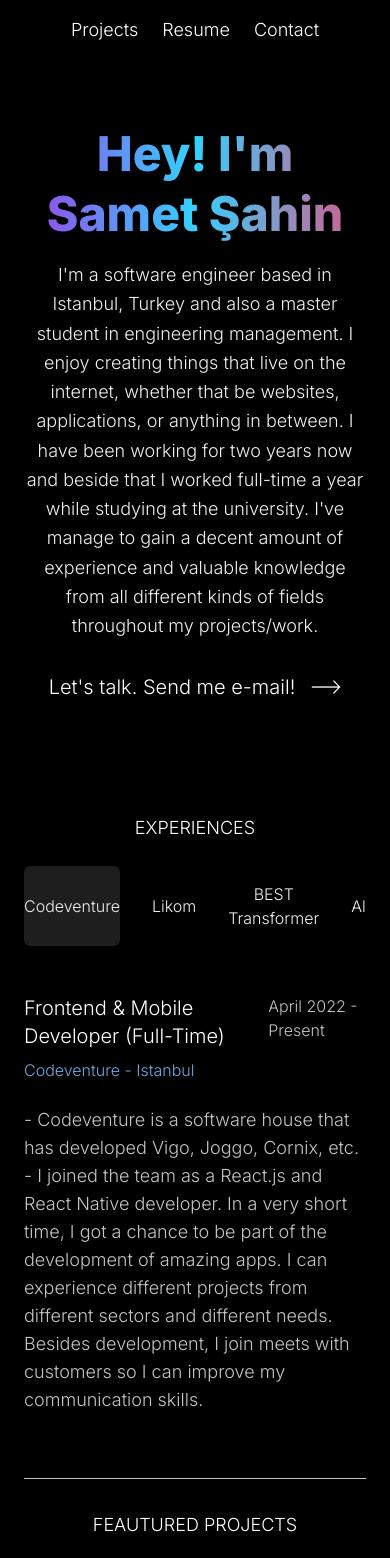
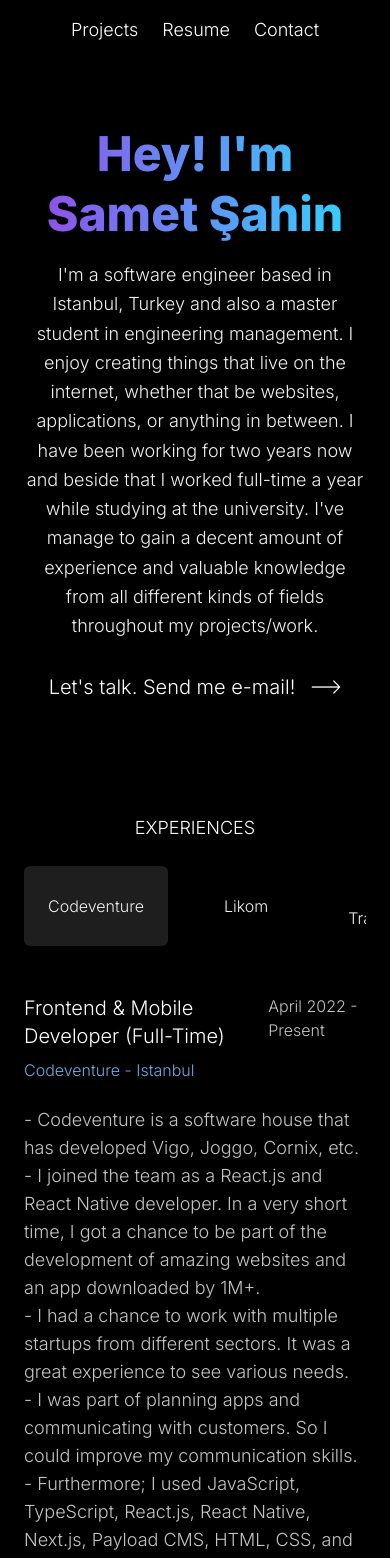
Before and after one commit to sametcl2/sametcl2.github.io, a Next.js app: page / in a window 390 px wide. Shown: the top 1558 px of the page. Built offline with nearby package versions, Linux system fonts and the light colour scheme.

Commit message:
exp infos updated

```diff
--- a/src/app/page.tsx
+++ b/src/app/page.tsx
@@ -14,7 +14,7 @@ export default function Home() {
   return (
     <main className="container mx-auto py-8 px-6 xl:px-0">
       <div id="about" className="py-8">
-        <p className="lg:w-full xl:w-2/3 h-auto md:h-44 lg:h-24 xl:24 text-5xl md:text-7xl leading-tight text-center md:text-start md:mt-12 font-extrabold bg-clip-text text-transparent bg-gradient-to-r from-purple via-lightblue to-pink">
+        <p className="lg:w-full xl:w-2/3 h-auto md:h-44 lg:h-24 xl:24 text-5xl md:text-7xl leading-tight text-center md:text-start md:mt-12 font-extrabold bg-clip-text text-transparent animate-text bg-gradient-to-r from-purple via-lightblue to-pink">
           {"Hey! I'm Samet Şahin"}
         </p>
         <p className="text-lightwhite text-center md:text-start text-lg font-light mt-4 lg:mt-0 leading-relaxed">
@@ -45,7 +45,7 @@ export default function Home() {
                 id={index.toString()}
                 className={`${
                   selectedIndex == index ? `bg-gray` : `bg-black`
-                } hover:bg-gray rounded-md text-lightwhite font-light w-40 py-4 mr-8 lg:mr-24`}
+                } hover:bg-gray rounded-md text-lightwhite font-light w-40 py-4 px-6 md:px-0 mr-8 lg:mr-24`}
                 onClick={(event) => onClick(event)}
               >
                 {data.companyName}
@@ -112,14 +112,13 @@ export default function Home() {
           <a
             className="mr-4 rounded-md w-48 bg-gradient-to-r p-[2px] from-[#d1c233] via-[#98296f] to-[#50089d] mb-4 md:mb-0"
             href={"mailto:sametsahin37@hotmail.com"}
-            target="_blank"
           >
             <div className="flex flex-row justify-center items-center bg-black text-white rounded-md p-3 ">
               <Image
                 src="/mail.png"
                 width={30}
                 height={30}
-                alt="Picture of the author"
+                alt="E-mail Icon"
                 className="mr-2"
               />
               Send an email
@@ -135,7 +134,7 @@ export default function Home() {
                 src="/linkedin.png"
                 width={30}
                 height={30}
-                alt="Picture of the author"
+                alt="LinkedIn Icon"
                 className="mr-2"
               />
               LinkedIn
@@ -151,7 +150,7 @@ export default function Home() {
                 src="/github.png"
                 width={30}
                 height={30}
-                alt="Picture of the author"
+                alt="Github Icon"
                 className="mr-2"
               />
               Github
--- a/src/constants/data.tsx
+++ b/src/constants/data.tsx
@@ -8,7 +8,10 @@ const COMPANY_DATA = [
     workModel: "Full-Time",
     info: [
       "Codeventure is a software house that has developed Vigo, Joggo, Cornix, etc.",
-      "I joined the team as a React.js and React Native developer. In a very short time, I got a chance to be part of the development of amazing apps. I can experience different projects from different sectors and different needs. Besides development, I join meets with customers so I can improve my communication skills.",
+      "I joined the team as a React.js and React Native developer. In a very short time, I got a chance to be part of the development of amazing websites and an app downloaded by 1M+.",
+      " I had a chance to work with multiple startups from different sectors. It was a great experience to see various needs.",
+      "I was part of planning apps and communicating with customers. So I could improve my communication skills.",
+      " Furthermore; I used JavaScript, TypeScript, React.js, React Native, Next.js, Payload CMS, HTML, CSS, and Git.",
     ],
   },
   {
@@ -19,9 +22,10 @@ const COMPANY_DATA = [
     stack: ["Javascript", "React.js", "Git", "Azure", "Asana"],
     workModel: "Full-Time",
     info: [
-      "Likom has founded in 1984, one of the oldest software firms in Turkey. The company has multiple ERP projects that more than 15000 customers are using.",
-      "I participated in the company's new ERP project, which is under development.",
-      "I worked as a Frontend Developer and my responsibilities were developing new features and handling bug fixes. ",
+      "Likom was founded in 1984, as one of the oldest software firms in Turkey. The company has multiple ERP projects that more than 15000 customers are using.",
+      "I participated in the company's new ERP project, which is under development. It was a great experience to be part of a comprehensive project.",
+      "I worked as a Frontend Developer and my responsibilities were developing new features and handling bug fixes.",
+      "Furthermore; I used JavaScript, React.js, HTML, CSS, and Git.",
     ],
   },
   {
@@ -39,9 +43,11 @@ const COMPANY_DATA = [
     ],
     workModel: "Full-Time",
     info: [
-      "BEST is the biggest transformer manufacturer in Turkey.",
+      "BEST is one of the biggest transformer manufacturers in Turkey.",
       "I got an opportunity to work full-time in the last year of university, school was remote because of the coronavirus pandemic.",
-      " I worked as a Full-Stack Developer and during this time, I took part in the development of two projects from scratch which are being used actively in the firm. Besides these, I developed new features for existing projects.",
+      "I worked as a Full-Stack Developer and during this time, I took part in the development of two projects from scratch which are being used actively in the firm. I got a chance to work with engineers from different fields.",
+      "Besides these, I developed new features for existing projects.",
+      "I used jQuery, ASP.NET Core MVC, React.js, and Git.",
     ],
   },
   {
@@ -52,8 +58,9 @@ const COMPANY_DATA = [
     stack: ["Javascript", "React.js", "Git", "Python", "Django"],
     workModel: "Freelance",
     info: [
-      "I worked as a freelancer Full-stack Developer in the last year of university.",
-      "I took part in building an user panel for existing Natural Language Processor Python scripts. Thus, customers could upload and test their data with Python scripts in the user panel.",
+      "I worked as a freelancer Full-stack Developer in the last year of university. ",
+      "I took part in building a user panel for existing Natural Language Processor Python scripts. Thus, customers could upload and test their data with Python scripts in the user panel. ",
+      "I used React.js and Django.",
     ],
   },
   {
@@ -65,8 +72,8 @@ const COMPANY_DATA = [
     workModel: "Intern",
     info: [
       "This was my first internship. ",
-      "I helped end-users about their problems in the software programs.",
-      "This was a great chance to get familiar with office hierarchy.",
+      "I helped end-users with their problems with the software programs. ",
+      "It was a great chance to get familiar with office hierarchy.",
     ],
   },
 ];
```
